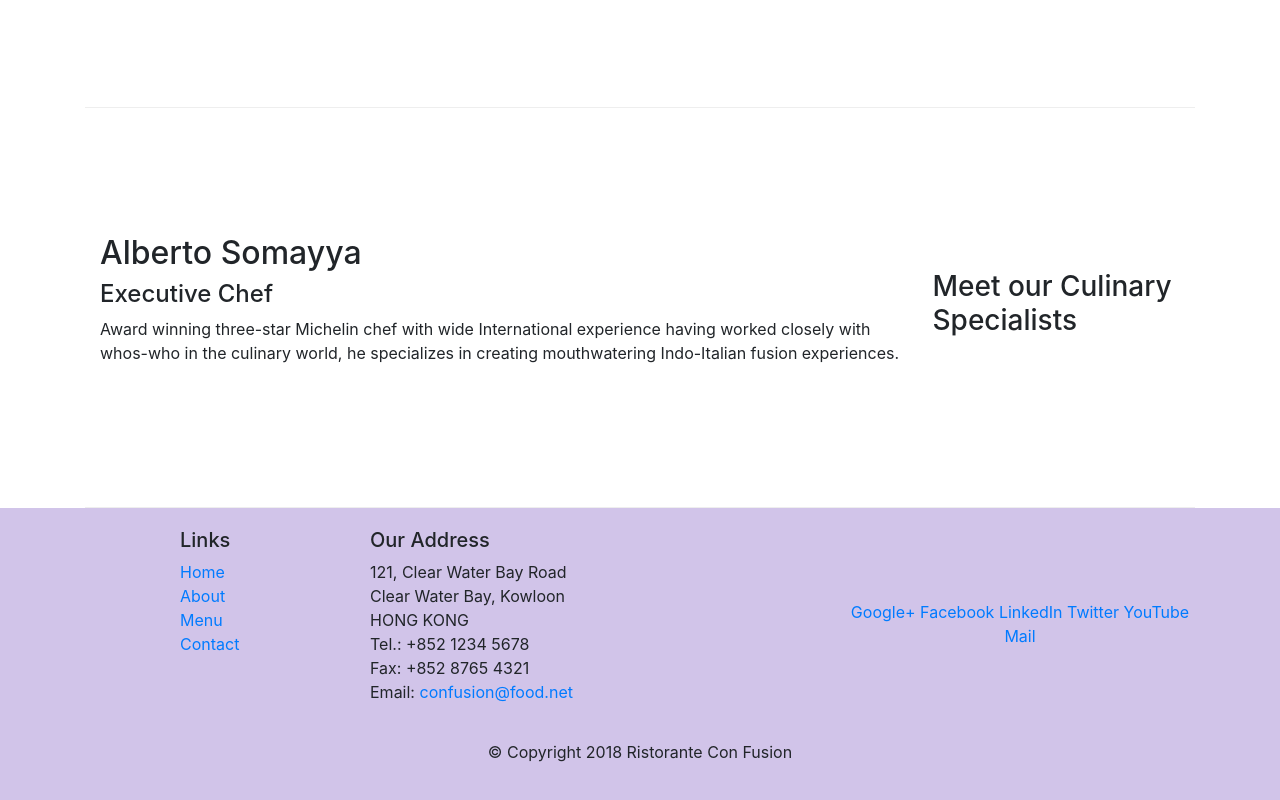
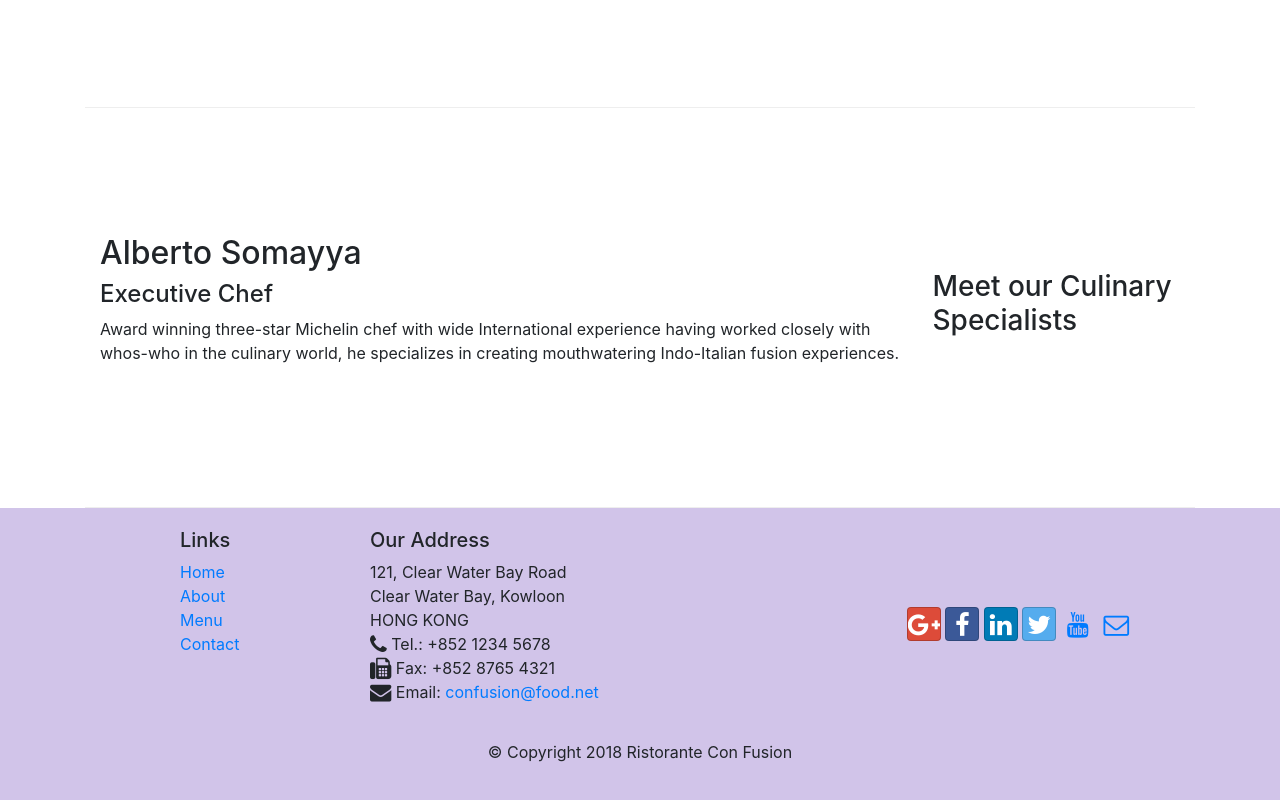
Before and after one commit to slicutium/conFusion, a website: page index.html in a window 1280 px wide. Shown: the part 1008-1808 px from the top of the page. Drawn offline with nearby package versions, Linux system fonts and the light colour scheme.

Commit message:
icons soc

```diff
--- a/index.html
+++ b/index.html
@@ -9,6 +9,8 @@
 
     <!-- Bootstrap CSS -->
     <link rel="stylesheet" href="node_modules/bootstrap/dist/css/bootstrap.min.css">
+    <link rel="stylesheet" href="node_modules/font-awesome/css/font-awesome.min.css">
+    <link rel="stylesheet" href="node_modules/bootstrap-social/bootstrap-social.css">
     <link rel="stylesheet" href="css/styles.css">
     <title>Ristorante Con Fusion</title>
 </head>
@@ -25,10 +27,10 @@
             <div class="collapse navbar-collapse" id="Navbar">
                 <!--mr-auto = allows us to specify the right margin, the right margin is set to as much as possible -->
                 <ul class="navbar-nav mr-auto">
-                    <li class="nav-item active"><a class="nav-link" href="#">Home</a></li>
-                    <li class="nav-item"><a class="nav-link" href="./aboutus.html">About</a></li>
-                    <li class="nav-item"><a class="nav-link" href="#">Menu</a></li>
-                    <li class="nav-item"><a class="nav-link" href="#">Contact</a></li>
+                    <li class="nav-item active"><a class="nav-link" href="#"><span class="fa fa-home fa-lg"></span> Home</a></li>
+                    <li class="nav-item"><a class="nav-link" href="./aboutus.html"><span class="fa fa-info fa-lg"></span> About</a></li>
+                    <li class="nav-item"><a class="nav-link" href="#"><span class="fa fa-list fa-lg"></span> Menu</a></li>
+                    <li class="nav-item"><a class="nav-link" href="#"><span class="fa fa-address-card fa-lg"></span> Contact</a></li>
                 </ul>
             </div>
         </div>
@@ -100,19 +102,19 @@
 		              121, Clear Water Bay Road<br>
 		              Clear Water Bay, Kowloon<br>
 		              HONG KONG<br>
-		              Tel.: +852 1234 5678<br>
-		              Fax: +852 8765 4321<br>
-		              Email: <a href="mailto:confusion@food.net">confusion@food.net</a>
+		              <i class="fa fa-phone fa-lg"></i> Tel.: +852 1234 5678<br>
+		              <i class="fa fa-fax fa-lg"></i> Fax: +852 8765 4321<br>
+		              <i class="fa fa-envelope fa-lg"></i> Email: <a href="mailto:confusion@food.net">confusion@food.net</a>
 		           </address>
                 </div>
                 <div  class="col-12 col-sm-4 align-self-center">
                     <div class="text-center">
-                        <a href="http://google.com/+">Google+</a>
-                        <a href="http://www.facebook.com/profile.php?id=">Facebook</a>
-                        <a href="http://www.linkedin.com/in/">LinkedIn</a>
-                        <a href="http://twitter.com/">Twitter</a>
-                        <a href="http://youtube.com/">YouTube</a>
-                        <a href="mailto:">Mail</a>
+                        <a class="btn btn-social-icon btn-google" href="http://google.com/+"><i class="fa fa-google-plus fa-lg"></i></a>
+                        <a class="btn btn-social-icon btn-facebook" href="http://www.facebook.com/profile.php?id="><i class="fa fa-facebook fa-lg"></i></a>
+                        <a class="btn btn-social-icon btn-linkedin" href="http://www.linkedin.com/in/"><i class="fa fa-linkedin fa-lg"></i></a>
+                        <a class="btn btn-social-icon btn-twitter" href="http://twitter.com/"><i class="fa fa-twitter fa-lg"></i></a></a>
+                        <a class="btn btn-social-icon btn-youtube" href="http://youtube.com/"><i class="fa fa-youtube fa-lg"></i></a></a>
+                        <a class="btn btn-social-icon" href="mailto:"><i class="fa fa-envelope-o fa-lg"></i></a></a>
                     </div>
                 </div>
            </div>
--- a/package.json
+++ b/package.json
@@ -15,6 +15,8 @@
   },
   "dependencies": {
     "bootstrap": "^4.0.0",
+    "bootstrap-social": "^5.1.1",
+    "font-awesome": "^4.7.0",
     "jquery": "^3.3.1",
     "popper.js": "^1.12.9"
   }
```
Also changed, not shown: aboutus.html (+15 -13 lines), 1 other file.
